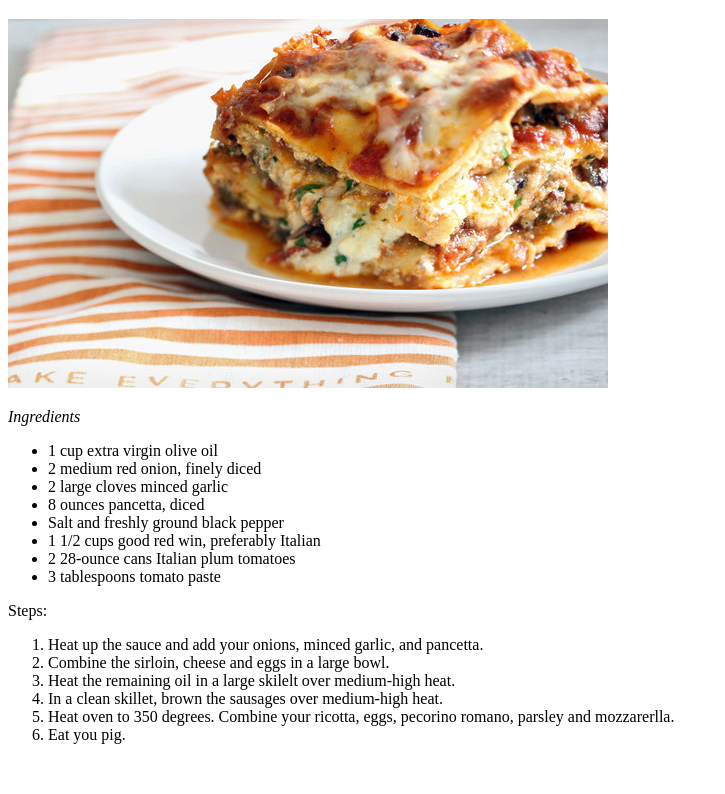
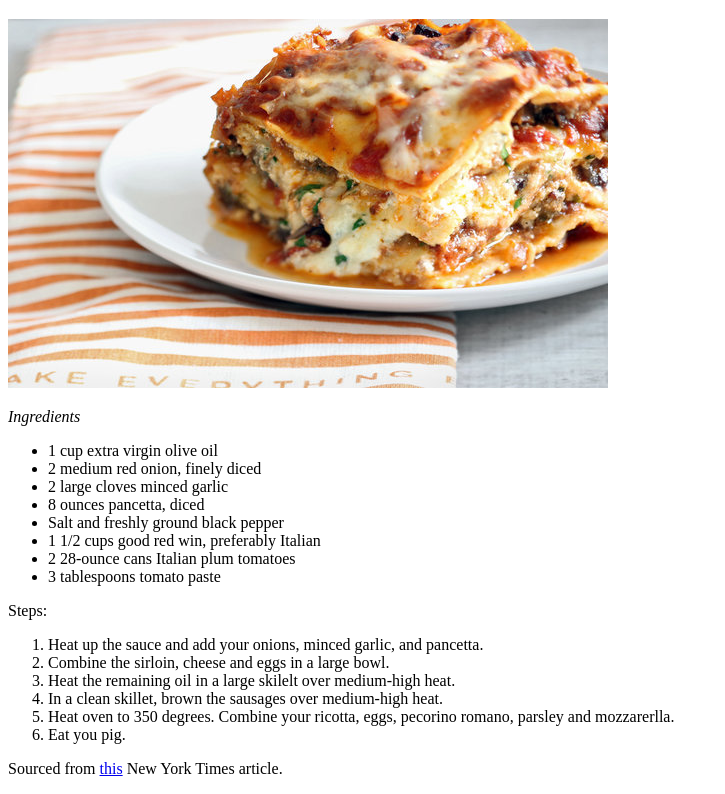
Before and after one commit to WaJeNn007/odin-recipes, a plain HTML site: page pages/lasagna.html in a window 1280 px wide. Shown: the part 79-873 px from the top of the page, without its empty margins (0-725 px from the left). Before the commit the page ends 839 px from the top, so only its background shows below. Drawn offline with Linux system fonts and the light colour scheme.

Commit message:
added credit

```diff
--- a/pages/lasagna.html
+++ b/pages/lasagna.html
@@ -30,5 +30,6 @@
         <li>Heat oven to 350 degrees. Combine your ricotta, eggs, pecorino romano, parsley and mozzarerlla.</li>
         <li>Eat you pig.</li>
     </ol>
+    <p>Sourced from <a href="https://cooking.nytimes.com/recipes/9530-lasagna">this</a> New York Times article.</p>
 </body>
 </html>
```
